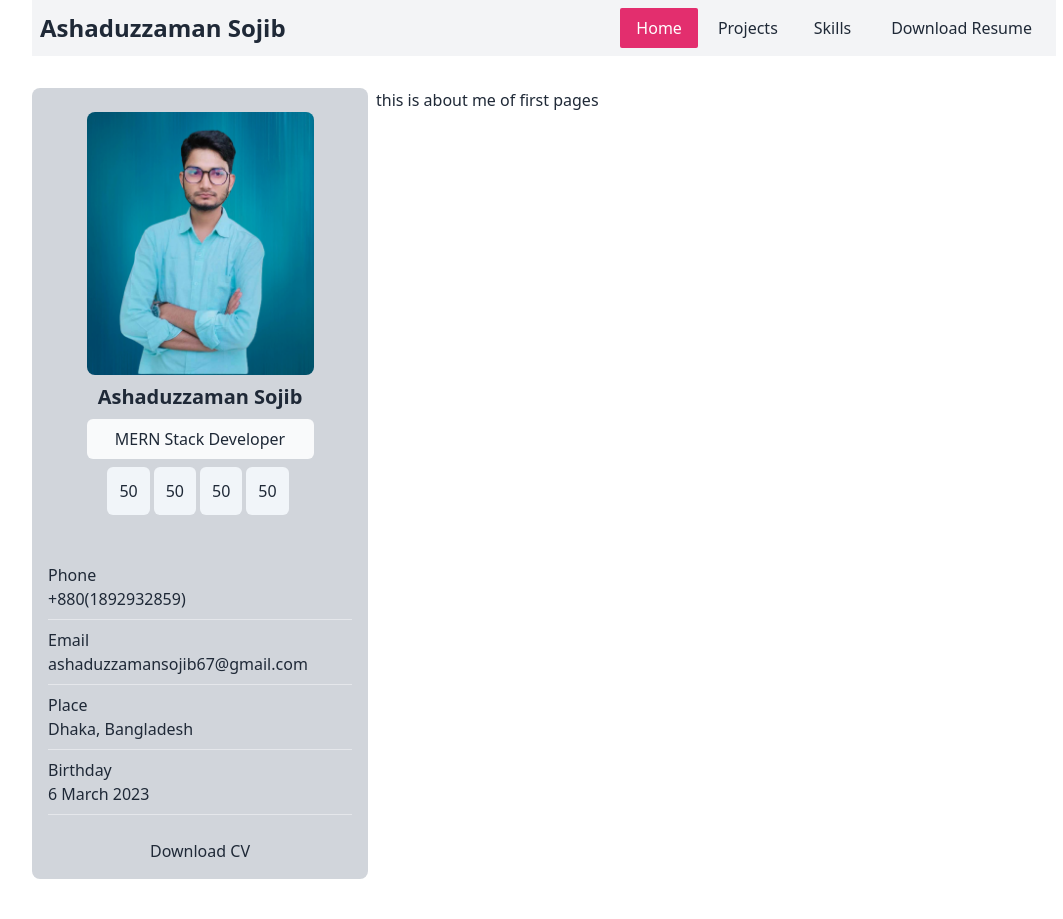
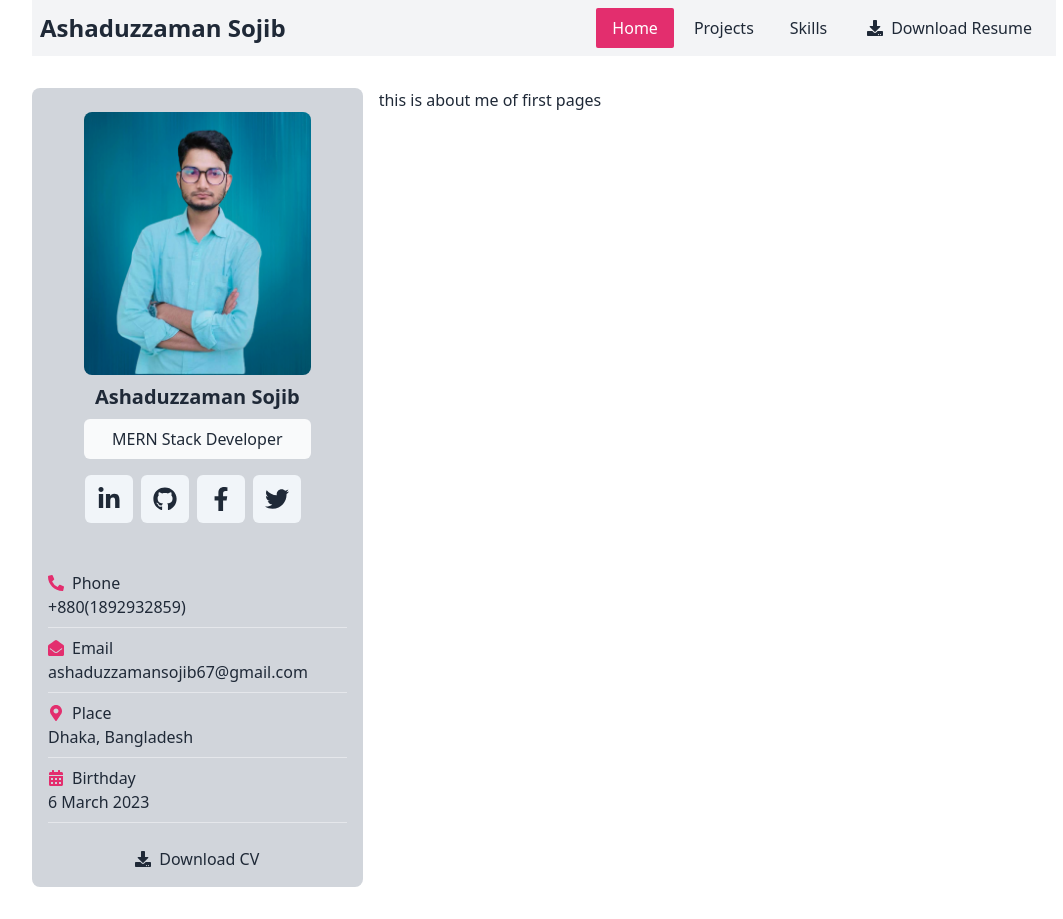
Before and after one commit to ashaansojib/responsive-portfolio, a React (Vite) app: page / in a window 1280 px wide. Shown: the whole page, without its empty margins (96-1159 px from the left). Built offline with nearby package versions, Linux system fonts and the light colour scheme.

Commit message:
add sidebar design and icons

```diff
--- a/src/header/Nav.jsx
+++ b/src/header/Nav.jsx
@@ -1,4 +1,5 @@
 import React from "react";
+import { FaDownload } from "react-icons/fa";
 import { Link, NavLink } from "react-router-dom";
 
 const Nav = () => {
@@ -28,7 +29,7 @@ const Nav = () => {
             </NavLink>
           </ul>
           <Link to="#">
-            <button className="download-btn">
+            <button className="download-btn"><FaDownload></FaDownload>
               Download Resume
             </button>
           </Link>
--- a/src/index.css
+++ b/src/index.css
@@ -17,11 +17,11 @@ img{
     @apply mb-1 md:mb-0 font-medium px-4 py-2 inline-block rounded-sm;
 }
 .social-icons{
-    @apply p-3 inline-block rounded-md hover:bg-[#E32E6E] mr-1 bg-slate-100;
+    @apply p-3 inline-block rounded-md hover:bg-[#E32E6E] mr-2 bg-slate-100 hover:text-white text-2xl;
 }
 .flex-center{
     @apply flex justify-center items-center;
 }
 .download-btn{
-    @apply py-2 px-4 font-medium hover:text-white hover:bg-[#E32E6E] rounded-sm  lg:mt-0 mt-2
+    @apply py-2 px-4 font-medium hover:text-white hover:bg-[#E32E6E] rounded-sm  lg:mt-0 flex items-center gap-2
 }
--- a/src/layout/Main.jsx
+++ b/src/layout/Main.jsx
@@ -7,7 +7,7 @@ const Main = () => {
     return (
         <div>
             <Nav />
-            <div className='grid grid-cols-3 my-container py-8 gap-2'>
+            <div className='grid grid-cols-3 my-container py-8 gap-4'>
                 <SideBar />
                 <div className='col-span-2'>
                     <Outlet />
--- a/src/sidebars/SideBar.jsx
+++ b/src/sidebars/SideBar.jsx
@@ -1,5 +1,6 @@
 import React from 'react';
 import { Link } from 'react-router-dom';
+import { FaFacebookF, FaLinkedinIn, FaGithub, FaTwitter, FaPhoneAlt, FaDownload, FaMapMarkerAlt, FaCalendarAlt, FaEnvelopeOpen } from 'react-icons/fa';
 
 const SideBar = () => {
     return (
@@ -10,37 +11,37 @@ const SideBar = () => {
                     <img className='overflow-hidden rounded-lg' src="/profile.png" alt="" />
                     <h2 className='p-2 text-xl font-semibold'>Ashaduzzaman Sojib</h2>
                     <h3 className='p-2 font-medium bg-gray-50 rounded-md'>MERN Stack Developer</h3>
-                    <div className='pt-2'>
-                        <button className='social-icons'>50</button>
-                        <button className='social-icons'>50</button>
-                        <button className='social-icons'>50</button>
-                        <button className='social-icons'>50</button>
+                    <div className='pt-4'>
+                        <button className='social-icons'><Link target='_blank' to="www.facebook.com/khusbusojib"><FaLinkedinIn></FaLinkedinIn></Link></button>
+                        <button className='social-icons'><Link target='_blank' to="www.facebook.com/khusbusojib"><FaGithub></FaGithub></Link></button>
+                        <button className='social-icons'><Link target='_blank' to="www.facebook.com/khusbusojib"><FaFacebookF></FaFacebookF></Link></button>
+                        <button className='social-icons'><Link target='_blank' to="www.facebook.com/khusbusojib"><FaTwitter></FaTwitter></Link></button>
                     </div>
                 </div>
             </div>
             {/* basic contact */}
             <div className='p-4'>
                 <div className='border-b py-2'>
-                    <span>Phone</span>
+                    <span className='flex gap-2 items-center'><FaPhoneAlt className='text-[#E32E6E]'></FaPhoneAlt> Phone</span>
                     <p>+880(1892932859)</p>
                 </div>
                 <div className='border-b py-2'>
-                    <span>Email</span>
+                <span className='flex gap-2 items-center'><FaEnvelopeOpen className='text-[#E32E6E]'></FaEnvelopeOpen> Email</span>
                     <p>ashaduzzamansojib67@gmail.com</p>
                 </div>
                 <div className='border-b py-2'>
-                    <span>Place</span>
+                <span className='flex gap-2 items-center'><FaMapMarkerAlt className='text-[#E32E6E]'></FaMapMarkerAlt> Place</span>
                     <p>Dhaka, Bangladesh</p>
                 </div>
                 <div className='border-b py-2'>
-                    <span>Birthday</span>
+                <span className='flex gap-2 items-center'><FaCalendarAlt className='text-[#E32E6E]'></FaCalendarAlt> Birthday</span>
                     <p>6 March 2023</p>
                 </div>
             </div>
             {/* cv download section */}
             <div className='flex-center'>
             <Link to="#">
-            <button className="download-btn">
+            <button className="download-btn"><FaDownload></FaDownload>
               Download CV
             </button>
           </Link>
```
